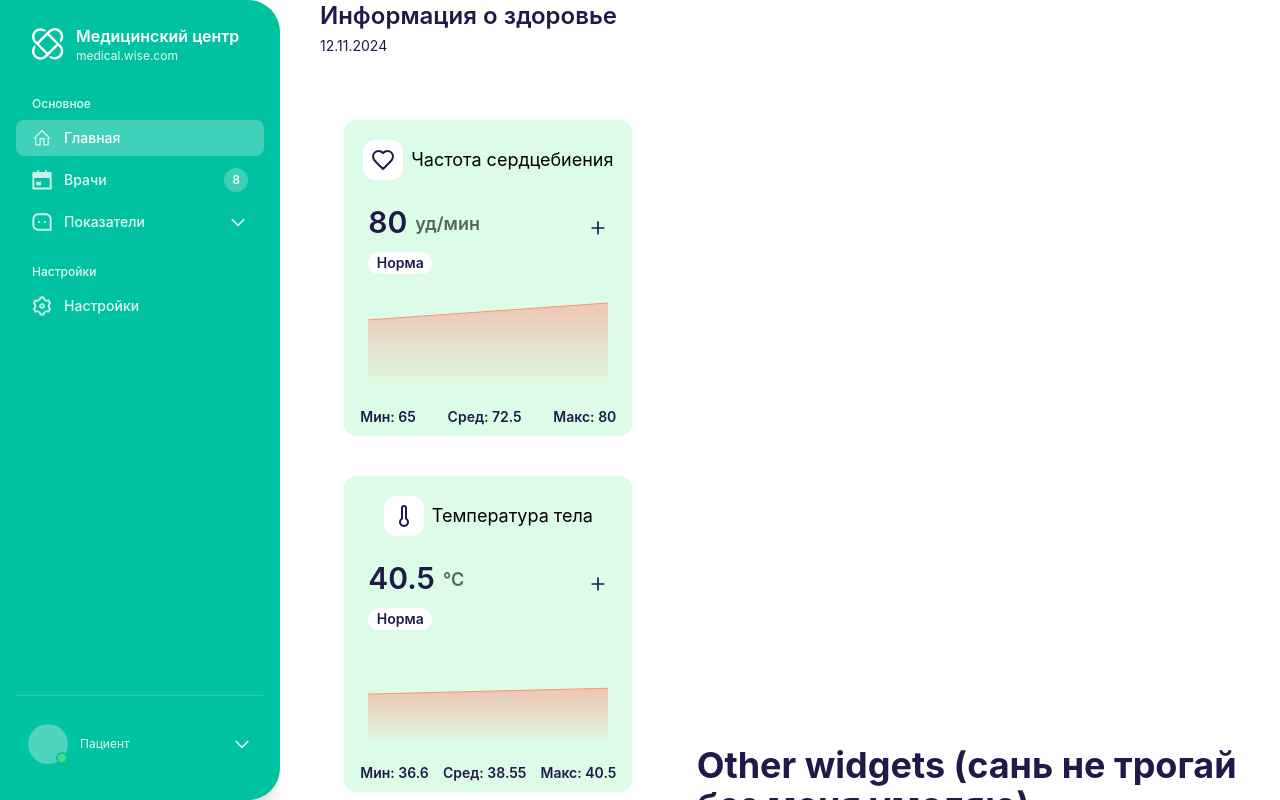
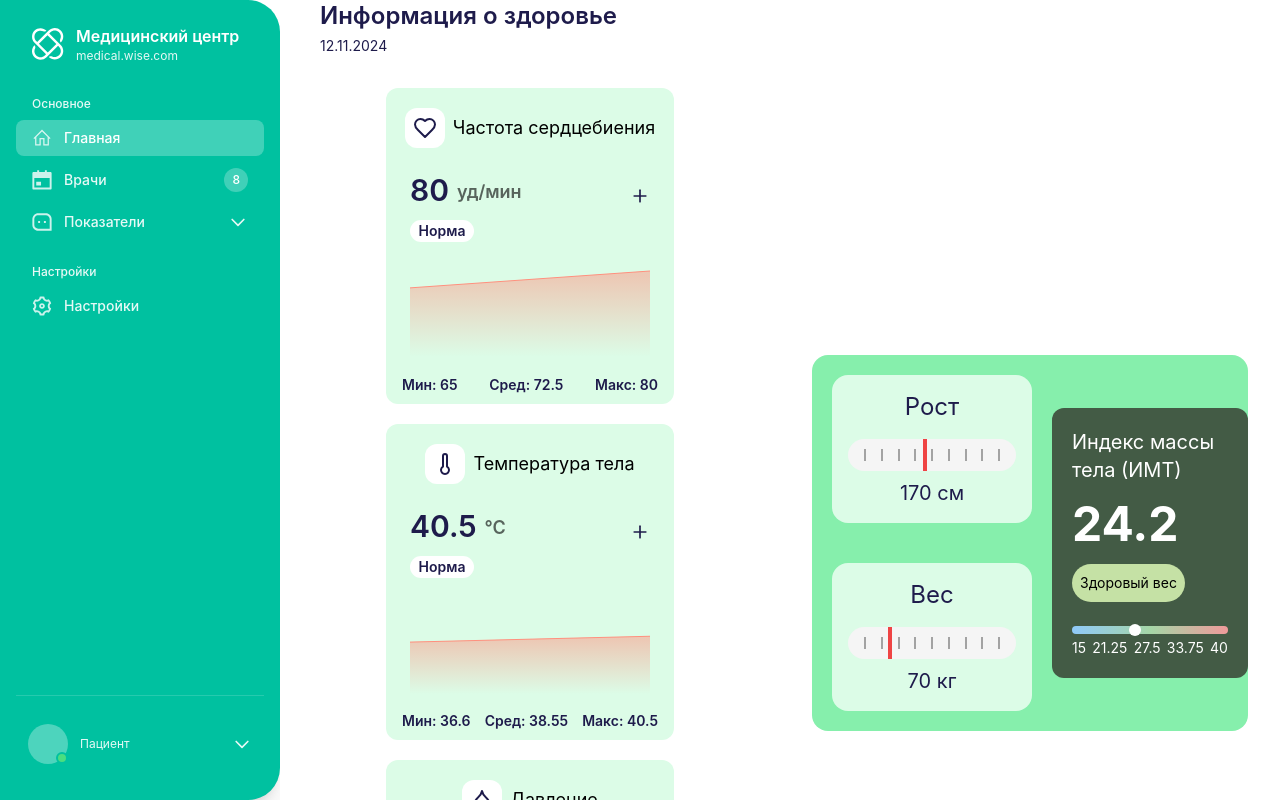
Before and after one commit to KalitovAlex/health_web, a Next.js app: page /home in a window 1280 px wide. Built offline with nearby package versions, Linux system fonts and the light colour scheme; no server answers.

Commit message:
#11 Добавил калькулятор ИМТ

```diff
--- /dev/null
+++ b/src/features/calculator/models/index.ts
@@ -0,0 +1,8 @@
+export const INSUFFICIENT_WEIGHT = 'Недостаточный вес';
+export const NORMAL_WEIGHT = 'Здоровый вес';
+export const OVERWEIGHT_WEIGHT = 'Избыточный вес';
+export const OBESITY_WEIGHT = 'Ожирение';
+
+export const BMI_TITLE = 'Индекс массы тела (ИМТ)';
+export const HEIGHT_TITLE = 'Рост';
+export const WEIGHT_TITLE = 'Вес';
--- /dev/null
+++ b/src/features/calculator/types/index.ts
@@ -0,0 +1 @@
+export * from "./calculator-types";
--- /dev/null
+++ b/src/features/calculator/ui/calculator-result.tsx
@@ -0,0 +1,42 @@
+"use client";
+
+import { INSUFFICIENT_WEIGHT, NORMAL_WEIGHT, OVERWEIGHT_WEIGHT, OBESITY_WEIGHT, BMI_TITLE } from "../models";
+export const CalculatorResult = ({ height, weight }: { height: number, weight: number }) => {
+  const heightInMeters = height / 100;
+  const bmi = Math.round((weight / (heightInMeters * heightInMeters)) * 10) / 10;
+
+  const getBmiStatus = (bmi: number) => {
+    if (bmi < 18.5) return INSUFFICIENT_WEIGHT;
+    if (bmi < 25) return NORMAL_WEIGHT;
+    if (bmi < 30) return OVERWEIGHT_WEIGHT;
+    return OBESITY_WEIGHT;
+  };
+
+  return (
+    <div className="p-5 bg-[#435B45] text-white rounded-xl">
+      <h2 className="text-xl mb-4">{BMI_TITLE}</h2>
+      <div className="text-5xl font-bold mb-4">{bmi}</div>
+
+      <div className="bg-[#C5E1A5] rounded-full p-2 inline-block text-black mb-6">
+        {getBmiStatus(bmi)}
+      </div>
+
+      <div className="relative h-2 bg-gradient-to-r from-[#90CAF9] via-[#A5D6A7] to-[#EF9A9A] rounded-full">
+        <div
+          className="absolute w-3 h-3 bg-white rounded-full -top-0.5"
+          style={{
+            left: `${Math.min(Math.max(((bmi - 15) / (40 - 15)) * 100, 0), 100)}%`
+          }}
+        />
+      </div>
+
+      <div className="flex justify-between mt-1 text-sm">
+        <span>15</span>
+        <span>21.25</span>
+        <span>27.5</span>
+        <span>33.75</span>
+        <span>40</span>
+      </div>
+    </div>
+  );
+};
--- /dev/null
+++ b/src/features/calculator/ui/calculator-slider.tsx
@@ -0,0 +1,73 @@
+"use client";
+
+import { useState } from "react";
+
+export const CalculatorSlider = ({
+  name,
+  min,
+  max,
+  unit,
+  value,
+  onChange
+}: {
+  name: string,
+  min: number,
+  max: number,
+  unit: string,
+  value: number,
+  onChange: (value: number) => void
+}) => {
+  const [isDragging, setIsDragging] = useState(false);
+
+  const handleMouseDown = () => {
+    setIsDragging(true);
+  };
+
+  const handleMouseUp = () => {
+    setIsDragging(false);
+  };
+
+  const handleMouseMove = (e: React.MouseEvent<HTMLDivElement>) => {
+    if (!isDragging) return;
+
+    const rect = e.currentTarget.getBoundingClientRect();
+    const x = e.clientX - rect.left;
+    const width = rect.width;
+    const percentage = x / width;
+
+    const newValue = Math.round(Math.min(Math.max(min + (percentage * (max - min)), min), max));
+    onChange(newValue);
+  };
+
+  return (
+    <div className="flex flex-col items-center gap-2 select-none m-5">
+      <div className="relative w-[200px] bg-green-100 p-4 rounded-2xl">
+      <div className="text-2xl text-center mb-4">{name}</div>
+        <div
+          className="h-8 w-full bg-neutral-100 rounded-full relative cursor-pointer"
+          onMouseDown={handleMouseDown}
+          onMouseUp={handleMouseUp}
+          onMouseLeave={handleMouseUp}
+          onMouseMove={handleMouseMove}
+        >
+          <div className="absolute w-full h-full flex items-center justify-between px-4">
+            {Array.from({ length: 9 }).map((_, i) => (
+              <div key={i} className="w-0.5 h-3 bg-neutral-400" />
+            ))}
+          </div>
+
+          <div
+            className="absolute w-1 h-full bg-red-500 transition-all duration-75"
+            style={{
+              left: `${Math.min(((value - min) / (max - min)) * 100, 99.5)}%`
+            }}
+          />
+        </div>
+
+        <div className="text-center mt-2">
+          <span className="text-xl">{value} {unit}</span>
+        </div>
+      </div>
+    </div>
+  );
+};
--- /dev/null
+++ b/src/features/calculator/ui/calculator-ui.tsx
@@ -0,0 +1,39 @@
+"use client";
+
+import { useState } from "react";
+import { CalculatorSlider } from "./calculator-slider";
+import { CalculatorResult } from "./calculator-result";
+import { HEIGHT_TITLE, WEIGHT_TITLE } from "../models";
+
+export const Calculator = () => {
+  const [height, setHeight] = useState(170);
+  const [weight, setWeight] = useState(70);
+
+  return (
+    <div className={"w-full h-full"}>
+      <div className="flex items-center justify-between w-auto h-auto bg-green-300 m-8 rounded-2xl">
+        <div className="flex flex-col items-start justify-start w-auto">
+          <CalculatorSlider
+            name={HEIGHT_TITLE}
+            min={130}
+            max={220}
+            unit="см"
+            value={height}
+            onChange={setHeight}
+          />
+          <CalculatorSlider
+            name={WEIGHT_TITLE}
+            min={30}
+            max={200}
+            unit="кг"
+            value={weight}
+            onChange={setWeight}
+          />
+        </div>
+        <div className="flex items-center justify-center w-full h-full">
+          <CalculatorResult height={height} weight={weight} />
+        </div>
+      </div>
+    </div>
+  );
+};
--- /dev/null
+++ b/src/features/calculator/ui/index.ts
@@ -0,0 +1 @@
+export { Calculator } from "./calculator-ui";
--- a/src/features/dashboard/ui/dashboard-ui.tsx
+++ b/src/features/dashboard/ui/dashboard-ui.tsx
@@ -22,7 +22,7 @@ export const DashboardIndicators = ({ className }: DashboardProps) => {
 
   return (
     <div className={cn("", className)}>
-      <div className="flex items-center justify-center w-full my-16 flex-wrap gap-10">
+      <div className="flex items-center justify-center w-full my-8 flex-wrap gap-5">
         <DashboardIndicator
           icon={<Heart />}
           footer={true}
--- a/src/widgets/dashboard/ui/dashboard-widget.tsx
+++ b/src/widgets/dashboard/ui/dashboard-widget.tsx
@@ -1,5 +1,6 @@
 "use client";
 
+import { Calculator } from "@/features/calculator/ui";
 import { DashboardIndicators } from "@/features/dashboard/ui";
 
 export const DashboardWidget = () => {
@@ -11,7 +12,7 @@ export const DashboardWidget = () => {
 
   return (
     <div className="flex items-center justify-between w-full">
-      <div className="w-5/12 h-auto">
+      <div className="w-1/2">
         <div className="flex flex-col items-start ml-10">
           <h1 className="text-2xl font-semibold">Информация о здоровье</h1>
           <p className="text-sm mt-1">
@@ -20,8 +21,8 @@ export const DashboardWidget = () => {
         </div>
         <DashboardIndicators />
       </div>
-      <div className="flex items-center justify-center w-7/12 h-screen">
-        <h1 className="text-4xl font-bold">Other widgets (сань не трогай без меня умоляю)</h1>
+      <div className="flex items-center justify-center w-1/2 h-screen">
+        <Calculator />
       </div>
     </div>
   );
```
Also changed, not shown: src/features/calculator/types/calculator-types.ts (added, +16 -0 lines), src/features/calculator/index.ts (added).
